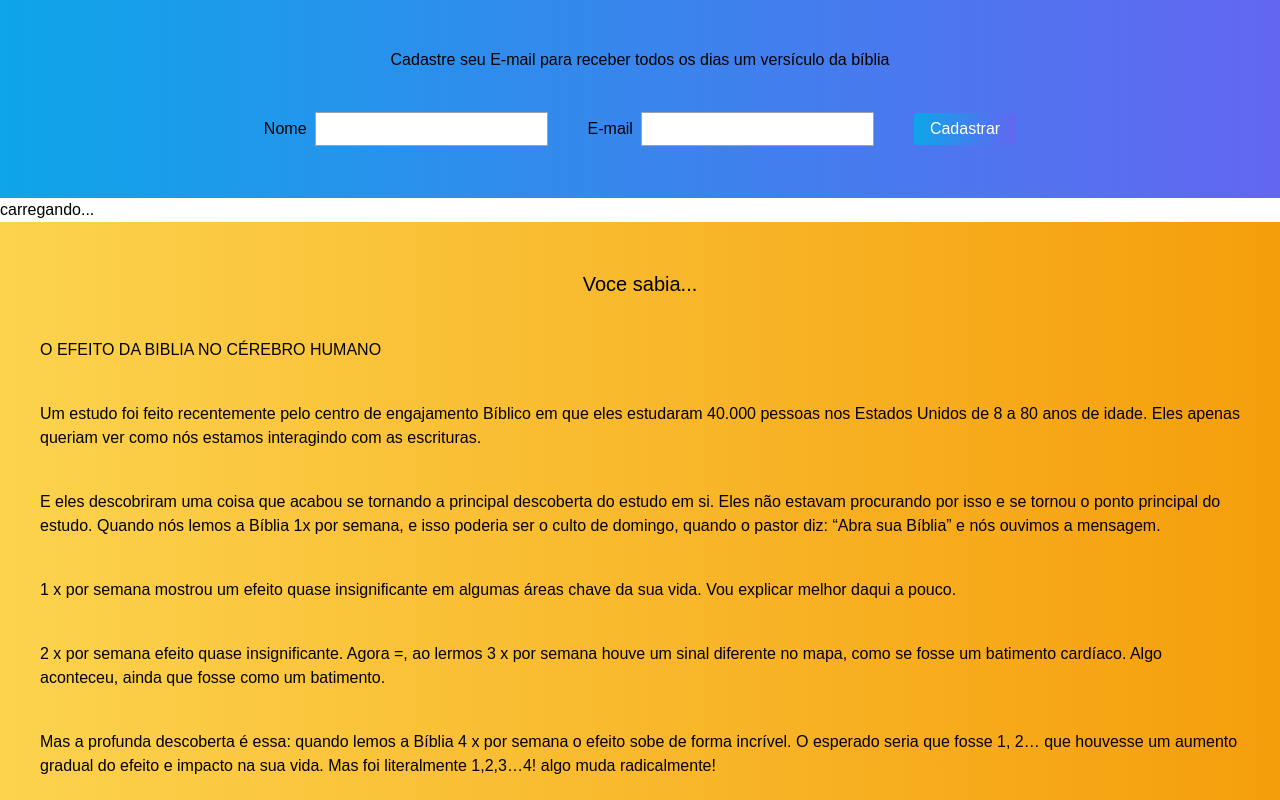
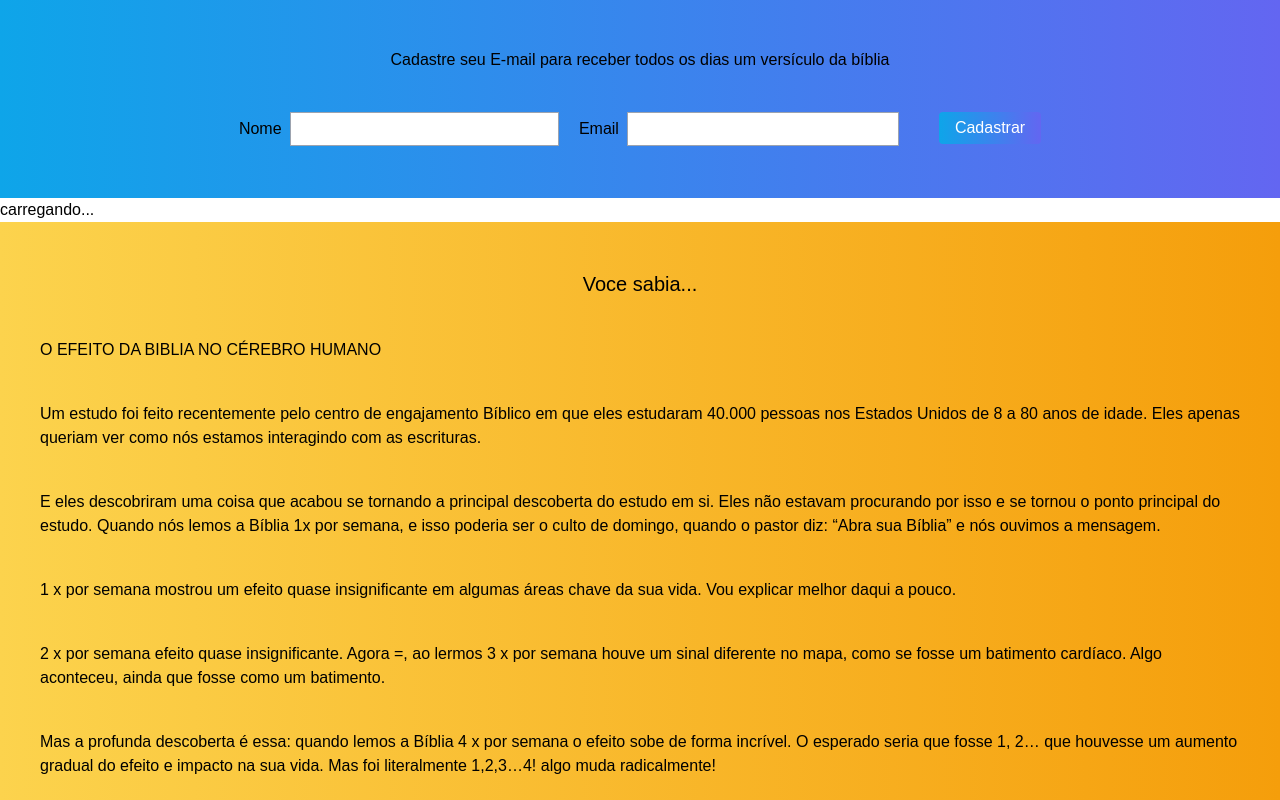
Before and after one commit to virtorodrigues/bible, a Next.js app: page / in a window 1280 px wide. Shown: the top 800 px of the page. Built offline with nearby package versions, Linux system fonts and the light colour scheme; no server answers; a web font is replaced by a local one.

Commit message:
style: small fixes form

```diff
--- a/src/components/Subscription.tsx
+++ b/src/components/Subscription.tsx
@@ -48,14 +48,16 @@ export function Subscription() {
   return (
     <div className="flex justify-center items-center p-12 flex-col gap-10 bg-gradient-to-r from-sky-500 to-indigo-500">
       <h2>Cadastre seu E-mail para receber todos os dias um versículo da bíblia</h2>
-      <div className="w-full md:w-[1200px] flex flex-col md:flex-row gap-5 md:gap-10 mb-1 justify-center items-center">
-        <div className="flex flex-col md:flex-row gap-2 items-start md:items-center">
-          <span>Nome</span>
-          <input type="text" className="text-black px-3 py-1 border border-gray-400" value={name} onChange={(e) => setName(e.target.value)} />
-        </div>
-        <div className="flex flex-col md:flex-row gap-2 items-start md:items-center">
-          <span>E-mail</span>
-          <input type="text" className="text-black py-1 px-3 border border-gray-400" value={email} onChange={(e) => setEmail(e.target.value)} />
+      <div className="w-full md:w-[1200px] flex flex-col md:flex-row gap-8 md:gap-10 mb-1 justify-center items-start">
+        <div className="flex flex-col gap-5 md:flex-row w-full md:w-fit">
+          <div className="flex flex-col md:flex-row gap-2 items-start md:items-center w-full md:w-80">
+            <span>Nome</span>
+            <input type="text" className="text-black px-3 py-1 border border-gray-400 w-full md:w-80" value={name} onChange={(e) => setName(e.target.value)} />
+          </div>
+          <div className="flex flex-col md:flex-row gap-2 items-start md:items-center w-full md:w-80">
+            <span>Email</span>
+            <input type="text" className="text-black py-1 px-3 border border-gray-400 w-full md:w-80" value={email} onChange={(e) => setEmail(e.target.value)} />
+          </div>
         </div>
 
         <button className="text-white bg-gradient-to-r from-sky-500 to-indigo-500 w-fit h-fit px-4 py-1 rounded hover:bg-gradient-to-l hover:from-sky-500 hover:to-indigo-500" onClick={registerUser}>Cadastrar</button>
```
